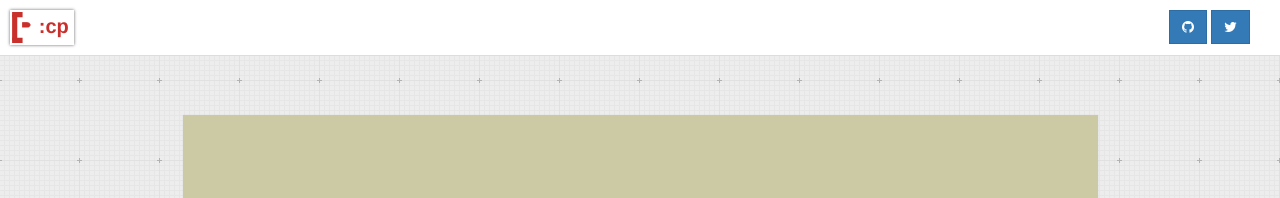
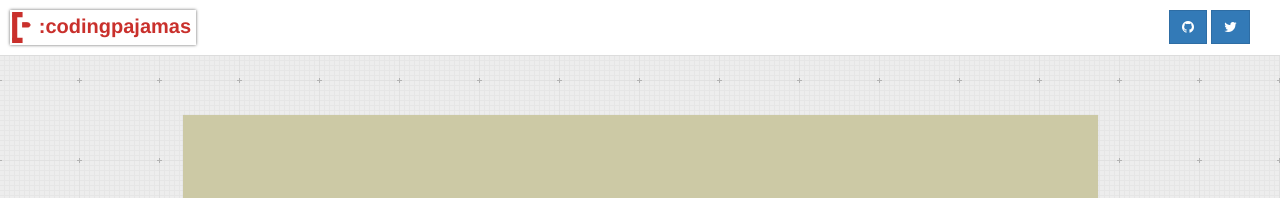
Before and after one commit to codingpajamas/codingpajamas.github.io, a Jekyll site: the page built from _posts/2015-03-26-nodejs-extreme-stream.md, in a window 1280 px wide. Shown: the top 198 px of the page. Built offline with Jekyll 4.4.1, drawn with Linux system fonts in a browser that asks for light colours; some web fonts are replaced.

```diff
--- a/_layouts/post.html
+++ b/_layouts/post.html
@@ -29,7 +29,7 @@
             <div class="col-xs-5 col-sm-8">
               <div class="pad10">
                 <a id="mainLogo" class="shadow" href="/">
-                  <img src="/images/logo.png"><span>:cp</span>
+                  <img src="/images/logo.png"><span>:codingpajamas</span>
                 </a>
               </div>
             </div>
```
Also changed, not shown: _posts/2015-03-26-nodejs-extreme-stream.md (+1 -1 lines).
